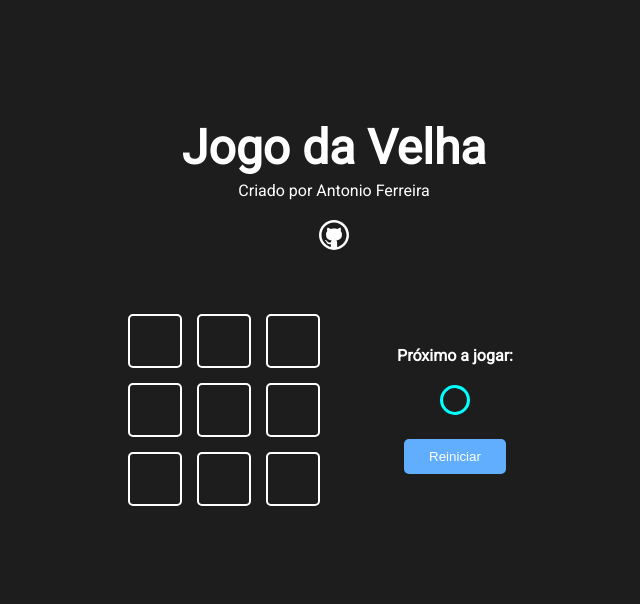
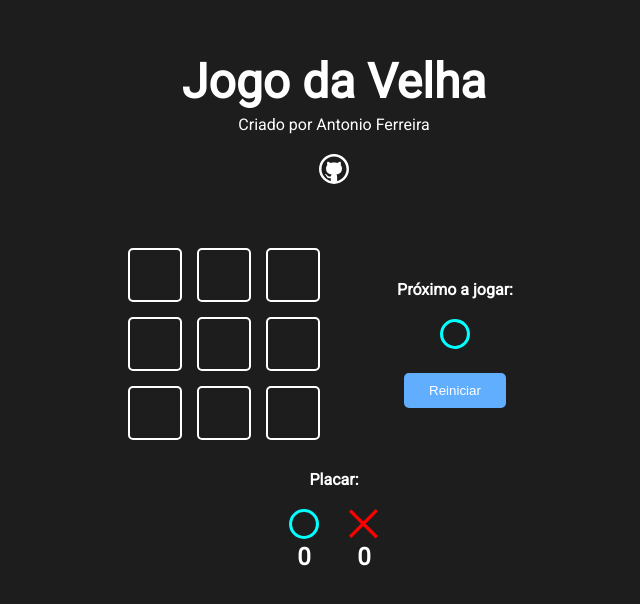
Before and after one commit to AdAntonio07/react-jogo-da-velha, a Next.js app: page / in a window 1280 px wide. Shown: the part 108-712 px from the top of the page, without its empty margins (306-946 px from the left). Built offline with nearby package versions, Linux system fonts and the light colour scheme.

Commit message:
Criado placar

```diff
--- a/src/components/game/Game.jsx
+++ b/src/components/game/Game.jsx
@@ -3,6 +3,7 @@
 
 import GameOption from '../gameOption/GameOption'
 import Gameinfo from '../gameinfo/Gameinfo'
+import Score from '../score/Score'
 
 const winnerTable = [
   [0, 1, 2],
@@ -68,6 +69,7 @@
   }, [winner])
 
   return (
+    <>
       <div className={styles.gameContent}>
         <div className={styles.game}>
           {
@@ -89,6 +91,8 @@
           isDraw={draw}
         />
       </div >
+      <Score />
+    </>
 
   )
 
--- a/src/components/game/Game.module.css
+++ b/src/components/game/Game.module.css
@@ -8,6 +8,7 @@
   display: flex;
   gap: 50px;
   align-items: center;
+  margin-bottom: 30px;
 }
 
 @media screen and (max-width: 425px) {
--- /dev/null
+++ b/src/components/score/Score.jsx
@@ -0,0 +1,23 @@
+import Style from './Score.module.css'
+
+import Icon from '../icon/Icon'
+
+function Score() {
+  return (
+    <>
+      <h4>Placar:</h4>
+      <div className={Style.score}>
+        <div className={Style.scoreContent}>
+          <Icon iconName="circle" />
+          <h2>0</h2>
+        </div>
+        <div className={Style.scoreContent}>
+          <Icon iconName="x" />
+          <h2>0</h2>
+        </div>
+      </div>
+    </>
+  )
+}
+
+export default Score
--- /dev/null
+++ b/src/components/score/Score.module.css
@@ -0,0 +1,11 @@
+.score {
+  display: flex;
+  gap: 30px;
+  margin-top: 20px;
+}
+
+.scoreContent {
+  display: flex;
+  flex-direction: column;
+  align-items: center;
+}
```
Lines whose indentation alone changed are shown as unchanged.
